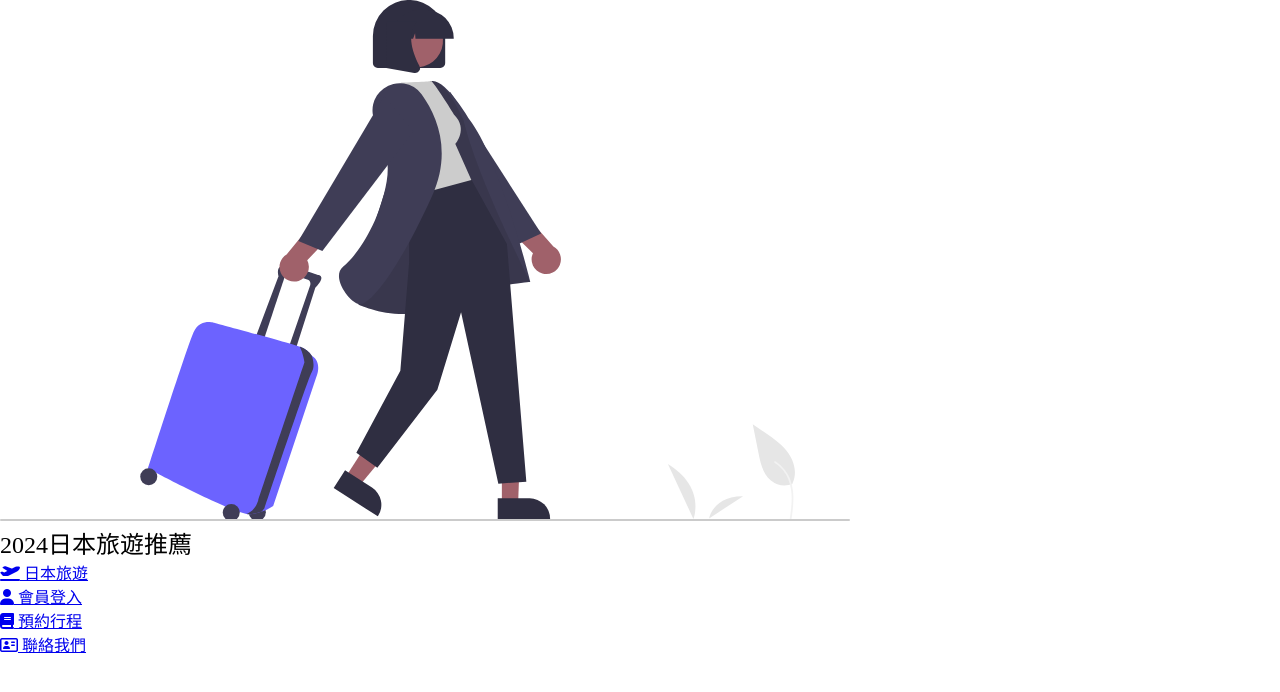
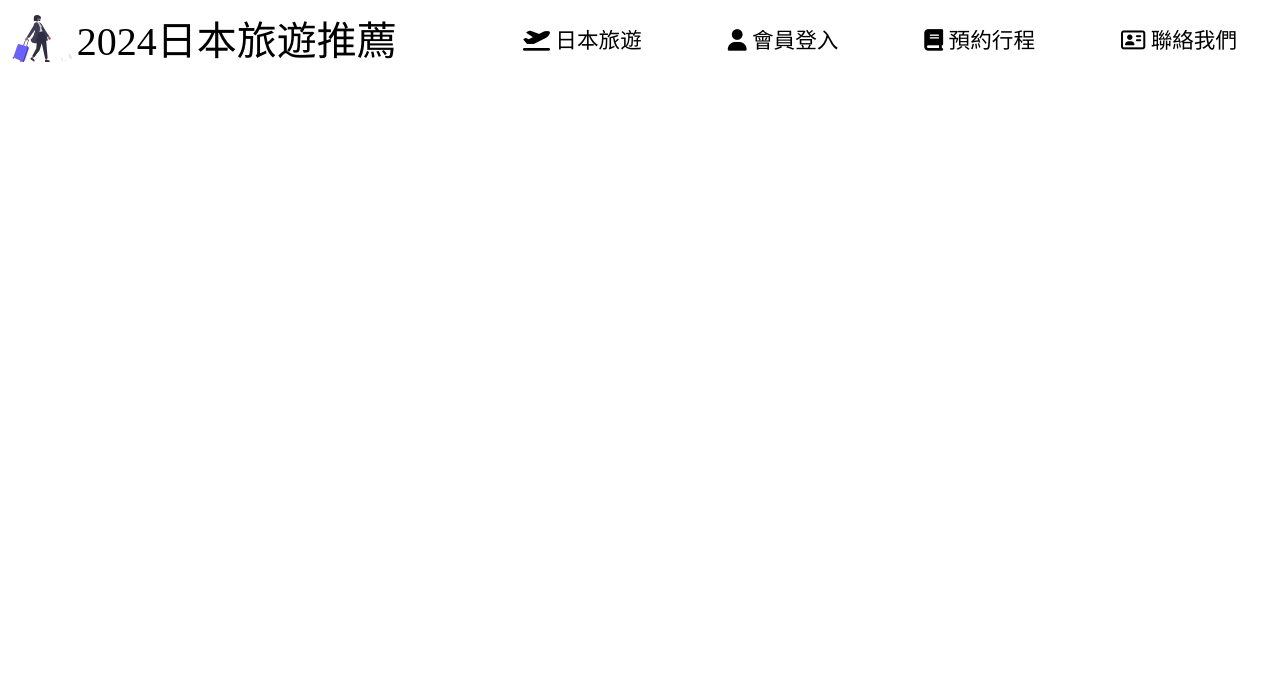
Before and after one commit to imjiaobin/JapanTour, a plain HTML site: page index.html in a window 1280 px wide. Drawn offline with Linux system fonts and the light colour scheme.

Commit message:
標題和導覽列樣式完成

```diff
--- a/index.html
+++ b/index.html
@@ -13,14 +13,14 @@
             <img src="./images/網站Logo.svg" alt="日本旅遊往logo">
             <h1>2024日本旅遊推薦</h1>
         </section>
-        <section class="navbar">
+        <nav class="navbar">
             <ul>
                 <li><a href="#"><i class="fa-solid fa-plane-departure"></i> 日本旅遊</a> </li>
                 <li><a href="login.html"><i class="fa-solid fa-user"></i> 會員登入</a></li>
                 <li><a href="booking.html"><i class="fa-solid fa-book"></i> 預約行程</a></li>
                 <li><a href="contactus.html"><i class="fa-regular fa-address-card"></i> 聯絡我們</a></li>
             </ul>
-        </section>
+        </nav>
     </header>
 </body>
 </html>
--- a/style/style.scss
+++ b/style/style.scss
@@ -1,3 +1,4 @@
+$themeColor: rgba(227, 144, 10, 0.922) ;
 *{
     margin:0;
     padding:0;
@@ -6,3 +7,48 @@
 h1,h2,h3,h4,h5,h6{
     font-weight: normal;
 }
+
+header{
+    background-color: white;
+    display: flex;
+    flex-wrap: wrap;
+    align-items: center;
+
+    section.logo{
+        display: flex;
+        flex-wrap: wrap;
+        flex: 2 1 400px;
+        align-items: center;
+        // border: 5px solid $themeColor;
+        img{
+            width: 6vw;
+            height:6vw;
+        }
+        h1{
+            font-size: 2.5rem;
+        }
+    }
+    nav{
+        flex: 5 1 600px;
+        // border: 5px solid green;
+        ul{
+            list-style-type: none;
+            display: flex;
+            flex-wrap: wrap;
+            justify-content: space-around;
+            li{
+                a{
+                    color: black;
+                    text-decoration: none;
+                    font-size: 1.35rem;
+                    transition:all 0.2s ease-in-out;
+                    padding-bottom: 0.3rem;
+                    &:hover{
+                        color:$themeColor;
+                        border-bottom: 3px solid $themeColor;
+                    }
+                }
+            }
+        }
+    }
+}
```
Also changed, not shown: style/style.css, 1 other file.
